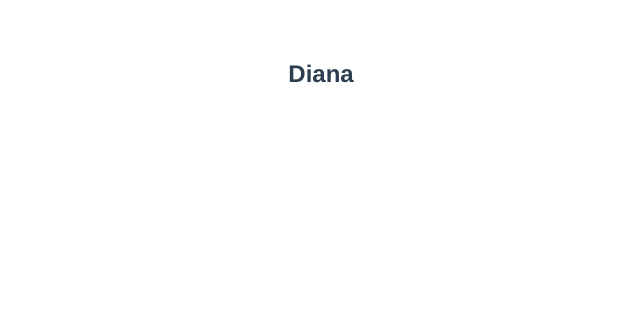
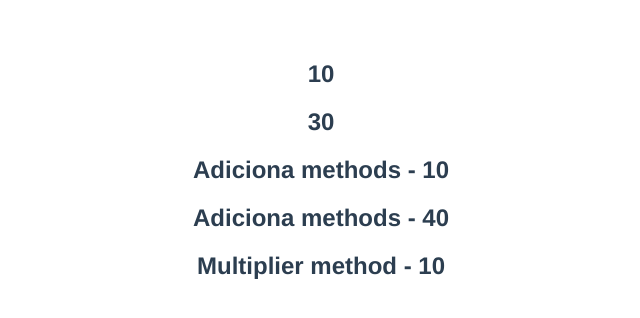
Before and after one commit to mariohood/hello-world, a Vue app: page / in a window 1280 px wide. Shown: the top 318 px of the page, without its empty margins (319-959 px from the left). Built offline with nearby package versions, Linux system fonts and the light colour scheme.

Commit message:
Methods, não usar zeta em metodo

```diff
--- a/src/App.vue
+++ b/src/App.vue
@@ -1,7 +1,9 @@
 <template>
-  <template v-for="name in names" :key="name">
-    <h2 v-if="name === 'Diana'"> {{ name }}</h2>
-  </template>
+ <h2>{{ 2 + 3 + 5 }}</h2>
+ <h2>{{ 5 + 10 + 15 }}</h2>
+ <h2>Adiciona methods - {{ add (2, 3, 5) }}</h2>
+ <h2>Adiciona methods - {{ add (10, 15, 15) }}</h2>
+ <h2>Multiplier method - {{ multiply (baseValue) }} </h2>
 </template>
 
 <script>
@@ -9,10 +11,20 @@ export default {
   name: 'App',
   data () {
     return {
-      names: ['Bruce', 'Clark', 'Diana', 'Barry'],
+      baseMultiplier: 5,
+      baseValue: 2
     }
   },
+  methods: {
+    add (a, b, c) {
+      return a + b + c
+    },
+    multiply (num){
+      return num * this.baseMultiplier
+    },
+  },
 }
+
 </script>
 
 <style>
@@ -20,7 +32,7 @@ export default {
   font-family: Avenir, Helvetica, Arial, sans-serif;
   -webkit-font-smoothing: antialiased;
   -moz-osx-font-smoothing: grayscale;
-  text-align: center;
+  text-align: center;;
   color: #2c3e50;
   margin-top: 60px;
 }
```
Also changed, not shown: 1 other file (tests, documents, lock files or other folders).
